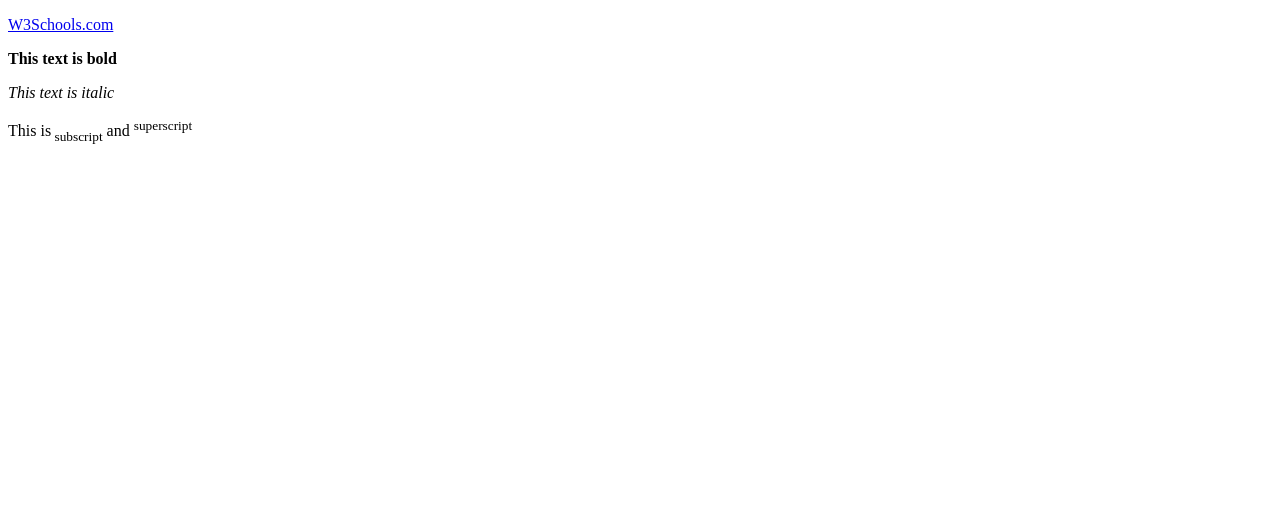
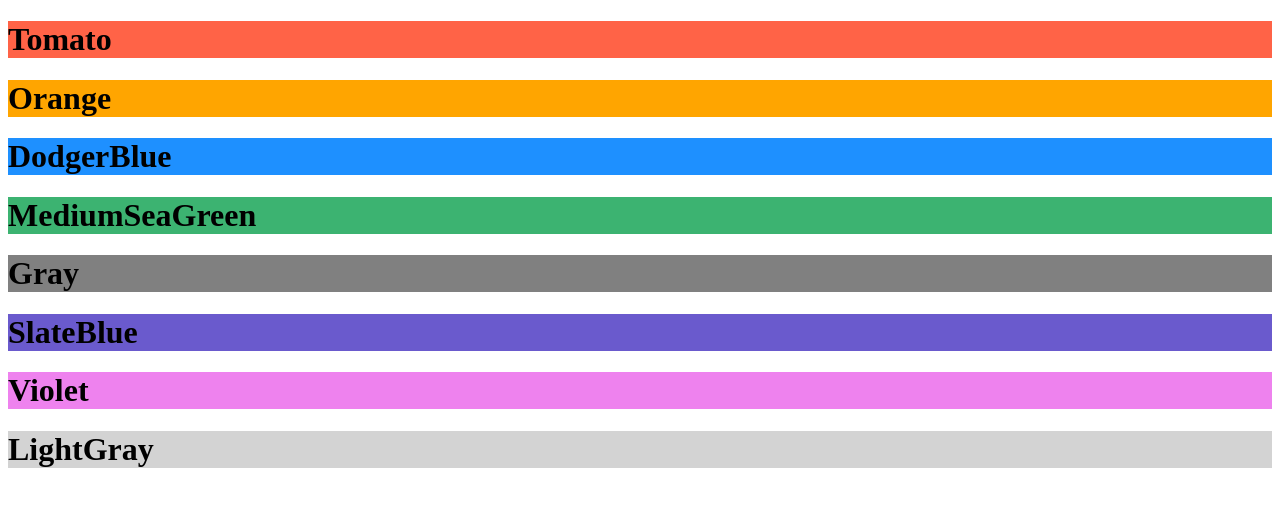
Before and after one commit to kalai-ss/kalaiDemo, a plain HTML site: page index.html in a window 1280 px wide. Drawn offline with Linux system fonts and the light colour scheme.

Commit message:
Update index.html

```diff
--- a/index.html
+++ b/index.html
@@ -6,10 +6,13 @@
 </head>
 
 <body>
- <p><a href="https://www.w3schools.com">W3Schools.com</a></p>
-<p><b>This text is bold</b></p>
-<p><i>This text is italic</i></p>
-<p>This is<sub> subscript</sub> and <sup>superscript</sup></p>
-
+<h1 style="background-color:Tomato;">Tomato</h1>
+<h1 style="background-color:Orange;">Orange</h1>
+<h1 style="background-color:DodgerBlue;">DodgerBlue</h1>
+<h1 style="background-color:MediumSeaGreen;">MediumSeaGreen</h1>
+<h1 style="background-color:Gray;">Gray</h1>
+<h1 style="background-color:SlateBlue;">SlateBlue</h1>
+<h1 style="background-color:Violet;">Violet</h1>
+<h1 style="background-color:LightGray;">LightGray</h1>
 </body>
 </html>
```
